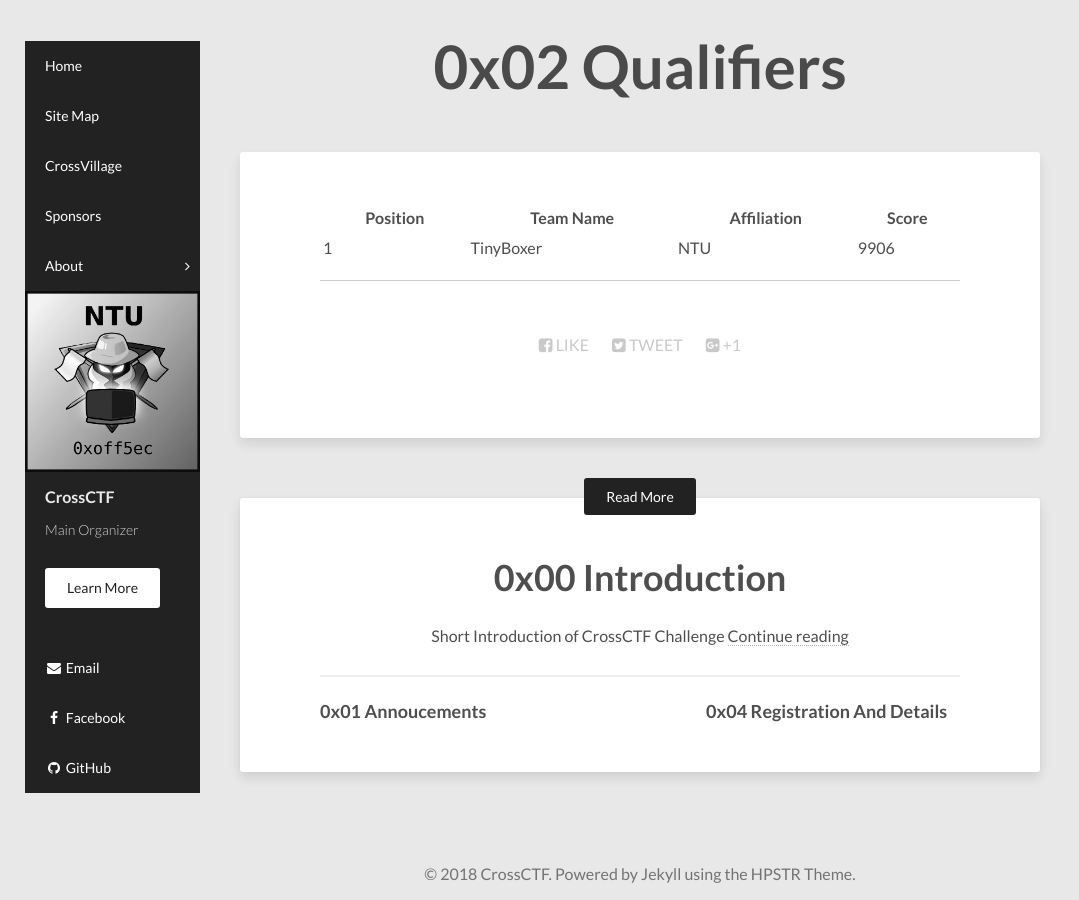
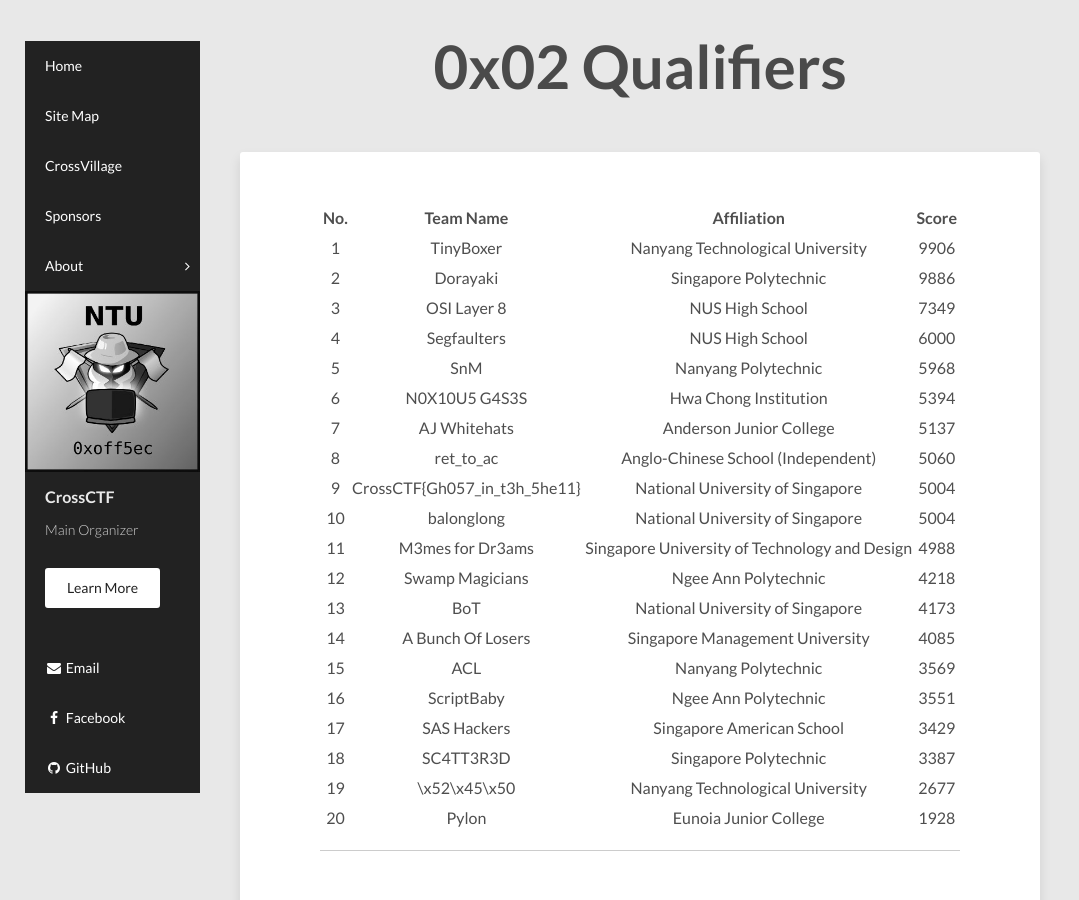
Before and after one commit to CrossCTF/crossctf.github.io, a Jekyll site: the page built from _posts/2018-04-21-Qualifiers.md, in a window 1280 px wide and 900 px high. Shown: the whole window, without its empty margins (0-1079 px from the left). Built offline with Jekyll 4.4.1, drawn with Linux system fonts in a browser that asks for light colours; nearby versions of some CDN libraries.

Commit message:
quals table - attempt 2

```diff
--- a/_posts/2018-04-21-Qualifiers.md
+++ b/_posts/2018-04-21-Qualifiers.md
@@ -5,8 +5,28 @@
 
 ---
 
-| Position | Team Name | Affiliation | Score|
-|----------|-----------|-------------|------|
-| 1 | TinyBoxer | NTU | 9906 |
+| No. | Team Name | Affiliation | Score|
+|:----------:|:-----------:|:-------------:|:------:|
+| 1 | TinyBoxer | Nanyang Technological University | 9906 |
+| 2 | Dorayaki | Singapore Polytechnic | 9886 |
+| 3 | OSI Layer 8 | NUS High School | 7349 |
+| 4 | Segfaulters | NUS High School | 6000 |
+| 5 | SnM | Nanyang Polytechnic | 5968 |
+| 6 | N0X10U5 G4S3S | Hwa Chong Institution | 5394 |
+| 7 | AJ Whitehats | Anderson Junior College | 5137 |
+| 8 | ret_to_ac | Anglo-Chinese School (Independent) | 5060 |
+| 9 | CrossCTF{Gh057_in_t3h_5he11} | National University of Singapore | 5004 |
+| 10 | balonglong | National University of Singapore | 5004 |
+| 11 | M3mes for Dr3ams | Singapore University of Technology and Design | 4988 |
+| 12 | Swamp Magicians | Ngee Ann Polytechnic | 4218 |
+| 13 | BoT | National University of Singapore | 4173 |
+| 14 | A Bunch Of Losers | Singapore Management University | 4085 |
+| 15 | ACL | Nanyang Polytechnic | 3569 |
+| 16 | ScriptBaby | Ngee Ann Polytechnic | 3551 |
+| 17 | SAS Hackers | Singapore American School | 3429 |
+| 18 | SC4TT3R3D | Singapore Polytechnic | 3387 |
+| 19 | \x52\x45\x50 | Nanyang Technological University | 2677 |
+| 20 | Pylon | Eunoia Junior College | 1928 |
+
 
 ---
```
